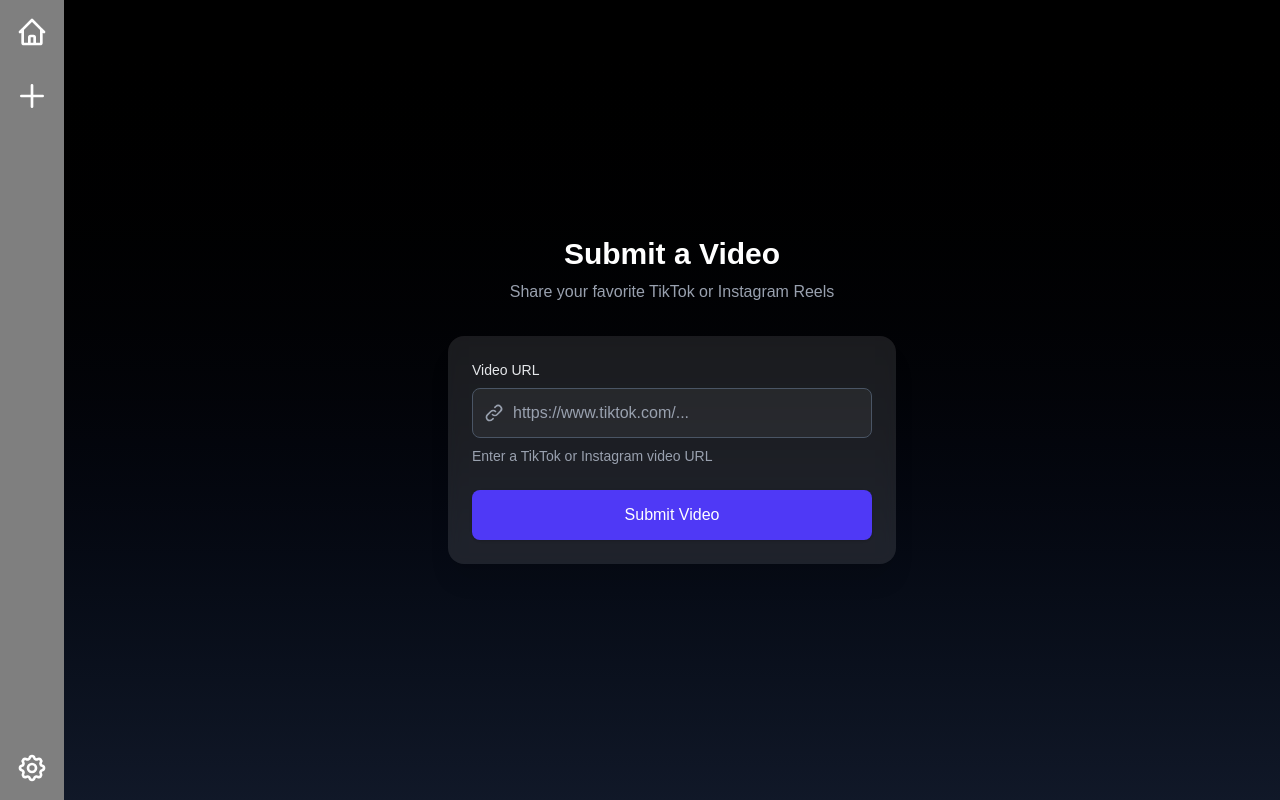
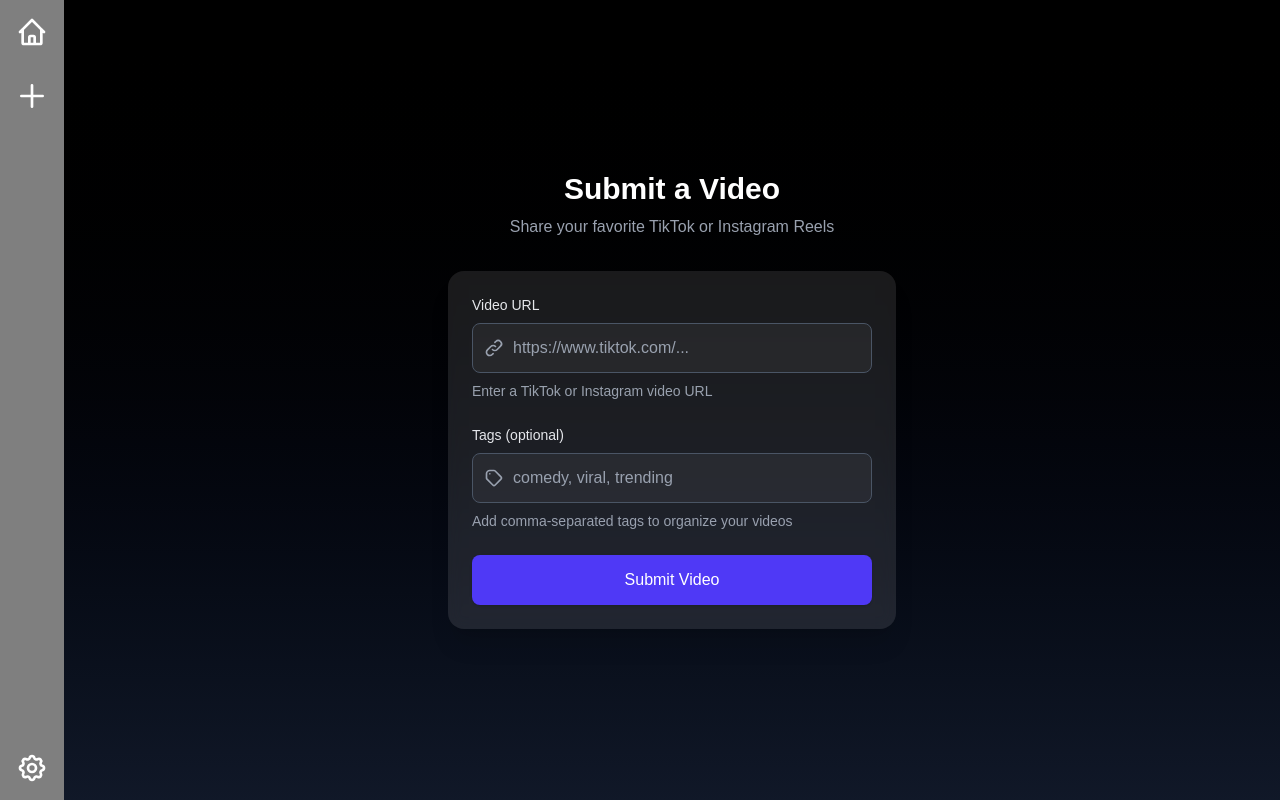
Before and after one commit to zgt/chumbavision-next, a Next.js app: page /submit in a window 1280 px wide. Built offline with nearby package versions, Linux system fonts and the light colour scheme.

Commit message:
readded tagging

```diff
--- a/package.json
+++ b/package.json
@@ -14,6 +14,7 @@
     "apify-client": "^2.12.5",
     "class-variance-authority": "^0.7.1",
     "clsx": "^2.1.1",
+    "lightningcss-win32-x64-msvc": "^1.30.1",
     "next": "15.3.4",
     "react": "^19.0.0",
     "react-dom": "^19.0.0",
--- a/src/app/api/submit/route.ts
+++ b/src/app/api/submit/route.ts
@@ -6,7 +6,7 @@ export async function POST(request: Request) {
   const scraper = new VideoScraper();
 
   try {
-    const { url } = await request.json();
+    const { url, tags } = await request.json();
     console.log('Processing video submission for URL:', url);
 
     // Validate URL
@@ -43,7 +43,7 @@ export async function POST(request: Request) {
     // Upload video to UploadThing
     console.log('Uploading video to UploadThing...');
     const uploader = new VideoUploader();
-    const uploadResult = await uploader.uploadVideoFromUrl(videoMetadata.videoUrl, url, videoMetadata.videoBuffer);
+    const uploadResult = await uploader.uploadVideoFromUrl(videoMetadata.videoUrl, url, videoMetadata.videoBuffer, tags);
 
     console.log('Video uploaded successfully:', {
       fileId: uploadResult.fileId,
--- a/src/app/api/videos/route.ts
+++ b/src/app/api/videos/route.ts
@@ -6,10 +6,15 @@ interface UploadThingFile {
   name: string;
   status: 'Deletion Pending' | 'Failed' | 'Uploaded' | 'Uploading';
   uploadedAt: number;
+  customId?: string;
 }
 
-export async function GET() {
+export async function GET(request: Request) {
   try {
+    // Parse query parameters for tag filtering
+    const { searchParams } = new URL(request.url);
+    const filterTag = searchParams.get('tag');
+
     // Get all files from UploadThing
     const listFilesResponse = await utapi.listFiles();
 
@@ -19,12 +24,22 @@ export async function GET() {
 
     const { files } = listFilesResponse;
 
-    // Filter for video files and get their URLs
+    // Filter for video files and optionally by tag
     const videoFiles = files.filter((file: UploadThingFile) => {
       const isVideo = file.name.toLowerCase().endsWith('.mp4') ||
         file.name.toLowerCase().endsWith('.mov') ||
         file.name.toLowerCase().endsWith('.webm');
-      return isVideo;
+
+      if (!isVideo) return false;
+
+      // If filtering by tag, check if the tag exists in customId
+      if (filterTag) {
+        if (!file.customId) return false;
+        const tags = file.customId.toLowerCase().split(',').map(tag => tag.trim());
+        return tags.includes(filterTag.toLowerCase());
+      }
+
+      return true;
     });
 
     if (videoFiles.length === 0) {
@@ -57,6 +72,7 @@ export async function GET() {
         source: getPlatformFromFilename(file.name),
         createdAt: new Date(file.uploadedAt).toISOString(),
         uploadedAt: file.uploadedAt,
+        tags: file.customId ? file.customId.split(',').map(tag => tag.trim()) : [],
       };
       return video;
     }).sort((a, b) => b.uploadedAt - a.uploadedAt);
--- a/src/app/globals.css
+++ b/src/app/globals.css
@@ -16,8 +16,8 @@
   --color-border: var(--border);
   --font-sans: var(--font-geist-sans);
   --font-mono: var(--font-geist-mono);
-  --animate-slide-up: slideUp 0.6s ease-out;
-  --animate-slide-down: slideDown 0.6s ease-out;
+  --animate-slide-up: slideUp 0.5s cubic-bezier(0.25, 0.46, 0.45, 0.94);
+  --animate-slide-down: slideDown 0.5s cubic-bezier(0.25, 0.46, 0.45, 0.94);
 }
 
 @keyframes slideUp {
--- a/src/components/VideoFeed.tsx
+++ b/src/components/VideoFeed.tsx
@@ -109,13 +109,11 @@ export default function VideoFeed({ filterTag }: VideoFeedProps) {
 
     setIsTransitioning(true);
     setTransitionDirection("down");
+    setCurrentIndex((prev) => Math.min(prev + 1, videos.length - 1));
 
     setTimeout(() => {
-      setCurrentIndex((prev) => Math.min(prev + 1, videos.length - 1));
-      setTimeout(() => {
-        setIsTransitioning(false);
-      }, 100);
-    }, 300);
+      setIsTransitioning(false);
+    }, 500);
   }, [isTransitioning, currentIndex, videos.length]);
 
   const goToPrevious = useCallback(() => {
@@ -123,13 +121,11 @@ export default function VideoFeed({ filterTag }: VideoFeedProps) {
 
     setIsTransitioning(true);
     setTransitionDirection("up");
+    setCurrentIndex((prev) => Math.max(prev - 1, 0));
 
     setTimeout(() => {
-      setCurrentIndex((prev) => Math.max(prev - 1, 0));
-      setTimeout(() => {
-        setIsTransitioning(false);
-      }, 100);
-    }, 300);
+      setIsTransitioning(false);
+    }, 500);
   }, [isTransitioning, currentIndex]);
 
   const handleTouchEnd = useCallback(() => {
@@ -186,26 +182,18 @@ export default function VideoFeed({ filterTag }: VideoFeedProps) {
   const handleKeyDown = useCallback((event: KeyboardEvent) => {
     switch (event.key) {
       case "ArrowUp":
-      case "w":
-      case "W":
         event.preventDefault();
         goToPrevious();
         break;
       case "ArrowDown":
-      case "s":
-      case "S":
         event.preventDefault();
         goToNext();
         break;
       case "ArrowLeft":
-      case "a":
-      case "A":
         event.preventDefault();
         goToPrevious();
         break;
       case "ArrowRight":
-      case "d":
-      case "D":
         event.preventDefault();
         goToNext();
         break;
@@ -316,7 +304,7 @@ export default function VideoFeed({ filterTag }: VideoFeedProps) {
               return (
                 <div
                   key={video.id}
-                  className={`absolute inset-0 transition-all duration-500 ease-out ${translateClass} ${opacityClass}`}
+                  className={`absolute inset-0 transition-transform duration-500 ease-out ${translateClass} ${opacityClass}`}
                 >
                   <div className="relative w-full h-full bg-black rounded-lg overflow-hidden">
                     <video
--- a/src/components/VideoSubmit.tsx
+++ b/src/components/VideoSubmit.tsx
@@ -4,6 +4,7 @@ import React, { useState } from 'react';
 
 export default function VideoSubmit() {
   const [url, setUrl] = useState('');
+  const [tags, setTags] = useState('');
   const [loading, setLoading] = useState(false);
   const [error, setError] = useState('');
   const [success, setSuccess] = useState(false);
@@ -31,7 +32,7 @@ export default function VideoSubmit() {
         headers: {
           'Content-Type': 'application/json',
         },
-        body: JSON.stringify({ url }),
+        body: JSON.stringify({ url, tags }),
       });
 
       if (!response.ok) {
@@ -40,6 +41,7 @@ export default function VideoSubmit() {
 
       setSuccess(true);
       setUrl('');
+      setTags('');
     } catch (err) {
       setError(err instanceof Error ? err.message : 'An error occurred');
     } finally {
@@ -72,6 +74,31 @@ export default function VideoSubmit() {
         </div>
         <p className="mt-2 text-sm text-gray-400">
           Enter a TikTok or Instagram video URL
+        </p>
+      </div>
+
+      <div>
+        <label htmlFor="tags" className="block text-sm font-medium text-gray-200">
+          Tags (optional)
+        </label>
+        <div className="mt-2 relative">
+          <div className="absolute inset-y-0 left-0 pl-3 flex items-center pointer-events-none">
+            <svg xmlns="http://www.w3.org/2000/svg" className="h-5 w-5 text-gray-400" fill="none" viewBox="0 0 24 24" stroke="currentColor">
+              <path strokeLinecap="round" strokeLinejoin="round" strokeWidth="2" d="M7 7h.01M7 3h5c.512 0 1.024.195 1.414.586l7 7a2 2 0 010 2.828l-7 7a2 2 0 01-2.828 0l-7-7A1.994 1.994 0 013 12V7a4 4 0 014-4z" />
+            </svg>
+          </div>
+          <input
+            type="text"
+            name="tags"
+            id="tags"
+            value={tags}
+            onChange={(e) => setTags(e.target.value)}
+            className="block w-full pl-10 pr-3 py-3 text-sm md:text-base border border-gray-600 rounded-lg bg-white/5 text-white placeholder-gray-400 focus:outline-none focus:ring-2 focus:ring-indigo-500 focus:border-transparent transition-colors"
+            placeholder="comedy, viral, trending"
+          />
+        </div>
+        <p className="mt-2 text-sm text-gray-400">
+          Add comma-separated tags to organize your videos
         </p>
       </div>
 
--- a/src/services/videoUploader.ts
+++ b/src/services/videoUploader.ts
@@ -1,4 +1,5 @@
 import { utapi } from '@/server/uploadthing';
+import { UTFile } from 'uploadthing/server';
 
 export interface UploadResult {
   fileId: string;
@@ -12,7 +13,7 @@ export class VideoUploader {
   /**
    * Downloads a video from a URL and uploads it to UploadThing
    */
-  async uploadVideoFromUrl(videoUrl: string, originalUrl: string, videoBuffer?: Uint8Array): Promise<UploadResult> {
+  async uploadVideoFromUrl(videoUrl: string, originalUrl: string, videoBuffer?: Uint8Array, tags?: string): Promise<UploadResult> {
     try {
       console.log('Processing video upload:', {
         hasVideoBuffer: !!videoBuffer,
@@ -62,9 +63,11 @@ export class VideoUploader {
         console.log('Downloaded video from HTTP, size:', buffer.length);
       }
 
-      // Create a File object for UploadThing
-      const file = new File([buffer], this.generateFileName(originalUrl), {
+      // Create a UTFile object for UploadThing with customId for tags
+      const fileName = this.generateFileName(originalUrl);
+      const file = new UTFile([buffer], fileName, {
         type: 'video/mp4',
+        customId: tags || undefined,
       });
 
       console.log('Uploading to UploadThing, file size:', file.size);
@@ -106,10 +109,12 @@ export class VideoUploader {
   /**
    * Uploads a video buffer directly to UploadThing
    */
-  async uploadVideoBuffer(buffer: Uint8Array, originalUrl: string): Promise<UploadResult> {
+  async uploadVideoBuffer(buffer: Uint8Array, originalUrl: string, tags?: string): Promise<UploadResult> {
     try {
-      const file = new File([buffer], this.generateFileName(originalUrl), {
+      const fileName = this.generateFileName(originalUrl);
+      const file = new UTFile([buffer], fileName, {
         type: 'video/mp4',
+        customId: tags || undefined,
       });
       console.log('Uploading to UploadThing video buffer, file size:', file.size);
 
```
